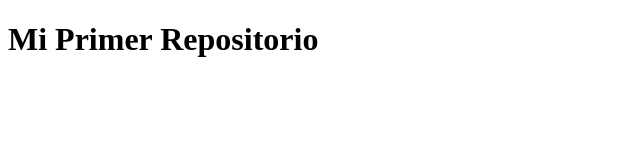
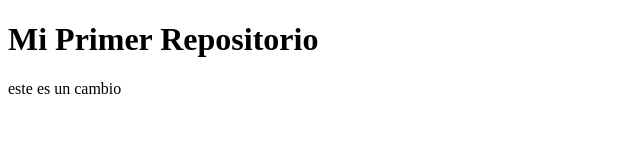
Before and after one commit to Alcoav99/Mi_primer_repositorio, a plain HTML site: page index.html in a window 1280 px wide. Shown: the whole page, without its empty margins (0-640 px from the left). Drawn offline with Linux system fonts and the light colour scheme.

Commit message:
Parrafo agregado

```diff
--- a/index.html
+++ b/index.html
@@ -8,5 +8,6 @@
 </head>
 <body>
     <h1>Mi Primer Repositorio</h1>
+    <p>este es un cambio</p>
 </body>
 </html>
```
